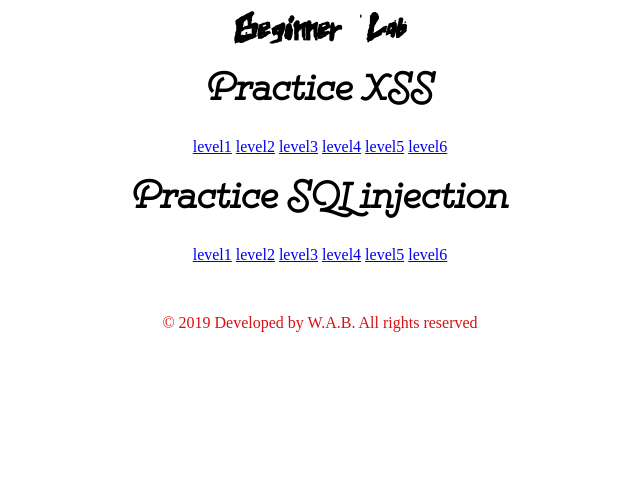
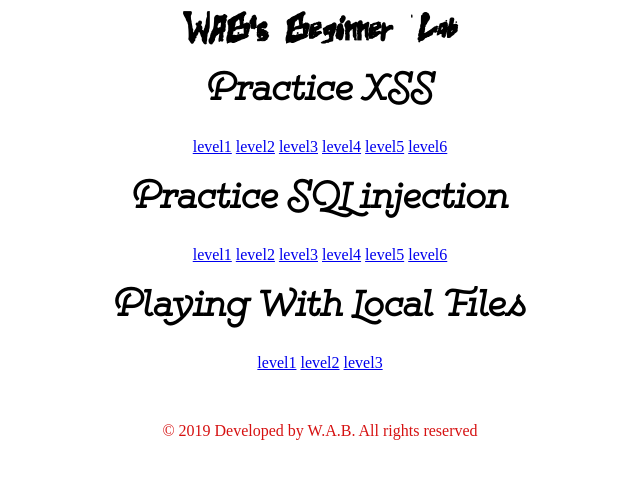
Before and after one commit to PiCarODD/wab-lab, a PHP site: page / in a window 1280 px wide. Shown: the top 479 px of the page, without its empty margins (320-960 px from the left). Run offline with PHP 8.4, Linux system fonts and the light colour scheme.

Commit message:
Update index.php

```diff
--- a/index.php
+++ b/index.php
@@ -10,7 +10,7 @@
 	</style>
 <body>
 <center>
-<h1 style="font-family:PsycheWard-Regular ">Beginner Lab</h1>
+<h1 style="font-family:PsycheWard-Regular ">WAB's Beginner Lab</h1>
 <h1 style="color:black;font-family: GistLight">Practice XSS</h1>
 <a href="xss/level1.php">level1</a>
 <a href="xss/level2.php">level2</a>
@@ -25,6 +25,10 @@
 <a href="sqli/level4.php">level4</a>
 <a href="sqli/level5.php">level5</a>
 <a href="sqli/level6.php">level6</a>
+<h1 style="font-family:GistLight">Playing With Local Files</h1>
+<a href="fileinclusion/level1.php">level1</a>
+<a href="fileinclusion/level2.php">level2</a>
+<a href="fileinclusion/level3.php">level3</a>
 <div style="margin-top: 50px;color: #d61111">
 	&copy; <?php echo date ('Y'); ?> Developed by W.A.B. All rights reserved
 </div>
```
